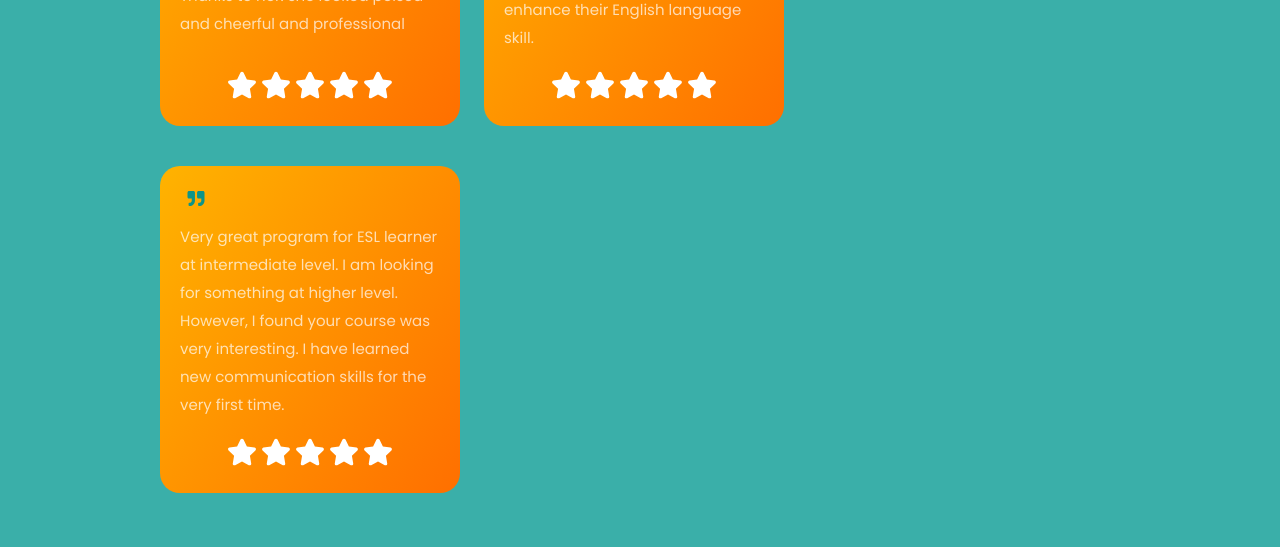
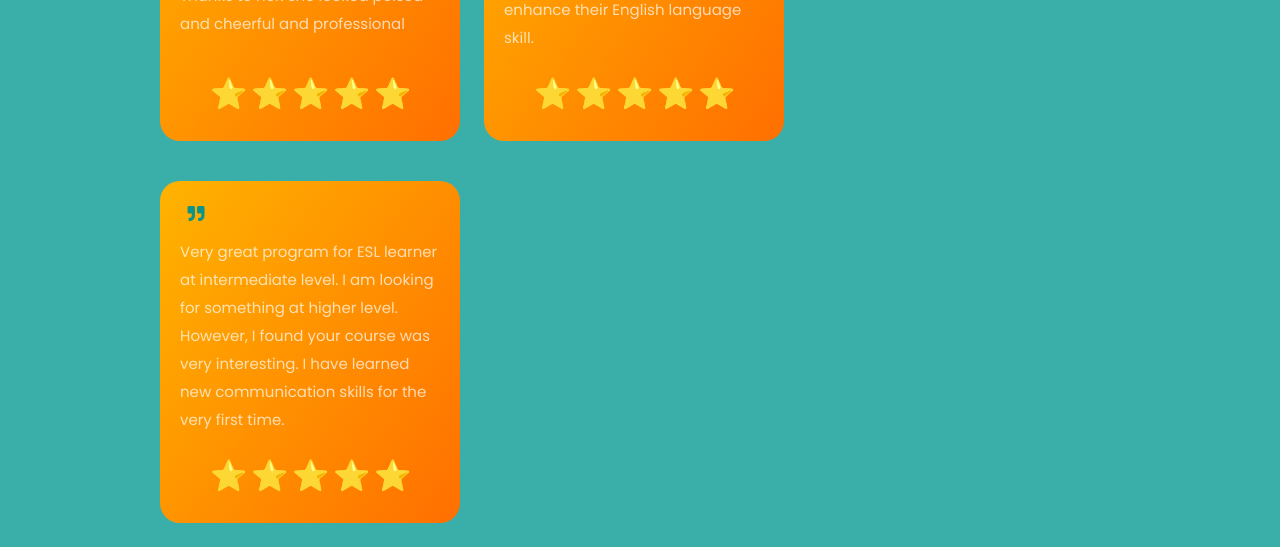
Before and after one commit to Dina2703/anara-website, a React (Create React App) app: page / in a window 1280 px wide. Shown: the part 2428-2975 px from the top of the page. Built offline with nearby package versions, Linux system fonts and the light colour scheme.

Commit message:
Testimonials star icon

```diff
--- a/src/components/FeedbackCard.js
+++ b/src/components/FeedbackCard.js
@@ -1,16 +1,17 @@
-import { FaQuoteRight, FaStar } from "react-icons/fa";
+import { FaQuoteRight } from "react-icons/fa";
+
 const FeedbackCard = ({ title, content }) => (
-  <div className="flex justify-between flex-col px-5 py-6 rounded-[20px] max-w-[300px] sm:mr-6 mr-0 my-5 bg-discount-gradient ">
+  <div className="flex justify-between flex-col px-5 py-6 rounded-[20px] max-w-[300px] sm:mr-6  my-5 bg-discount-gradient ">
     <FaQuoteRight className="w-[32px] h-[17px] object-contain text-teal-600" />
     <p className="font-poppins font-normal text-[15px] leading-[28px] text-dimWhite my-4 ">
       {content}
     </p>
     <div className="flex flex-row justify-center ">
-      <FaStar className="text-white text-[30px] m-0.5" />
-      <FaStar className="text-white text-[30px] m-0.5" />
-      <FaStar className="text-white text-[30px] m-0.5" />
-      <FaStar className="text-white text-[30px] m-0.5" />
-      <FaStar className="text-white text-[30px] m-0.5" />
+      <div className="text-[30px] m-0.5">⭐️</div>
+      <div className="text-[30px] m-0.5">⭐️</div>
+      <div className="text-[30px] m-0.5">⭐️</div>
+      <div className="text-[30px] m-0.5">⭐️</div>
+      <div className="text-[30px] m-0.5">⭐️</div>
     </div>
   </div>
 );
--- a/src/index.css
+++ b/src/index.css
@@ -76,6 +76,20 @@
   );
 }
 
+.color {
+  background: #f12711; /* fallback for old browsers */
+  background: -webkit-linear-gradient(
+    to top,
+    #f5af19,
+    #f12711
+  ); /* Chrome 10-25, Safari 5.1-6 */
+  background: linear-gradient(
+    to top,
+    #f5af19,
+    #f12711
+  ); /* W3C, IE 10+/ Edge, Firefox 16+, Chrome 26+, Opera 12+, Safari 7+ */
+}
+
 .bg-discount-gradient {
   background: linear-gradient(125.17deg, #ffb300 0%, #ff6f00 100%);
 }
```
Also changed, not shown: 1 other file (tests, documents, lock files or other folders).
